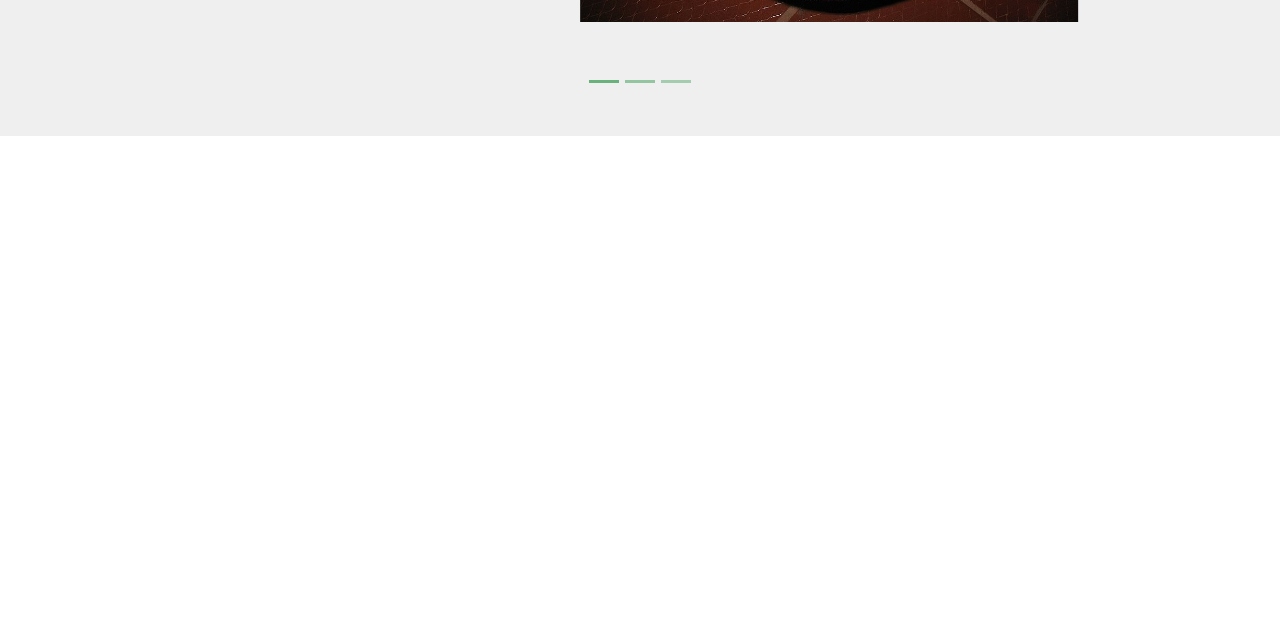
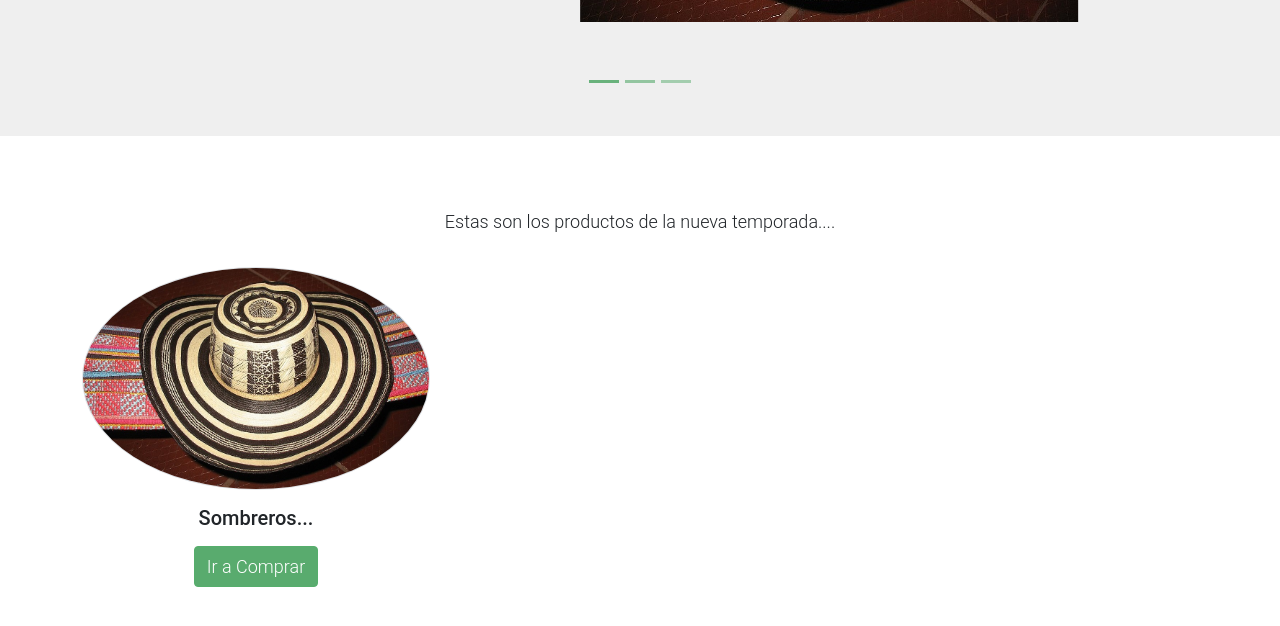
Before and after one commit to CarolynPro/Proyecto, a plain HTML site: page index.html in a window 1280 px wide. Shown: the part 476-1102 px from the top of the page. Drawn offline with Linux system fonts and the light colour scheme.

Commit message:
Secciones

```diff
--- a/index.html
+++ b/index.html
@@ -140,6 +140,25 @@
     </a>
     </div>
 <!-- fin carrusel -->
+    <section class="container py-5">
+        <div class="row text-center pt-3">
+            <div class="col-lg-6 m-auto">
+                <h1 class="h1 categorías del mes"></h1>
+                <p>
+                    Estas son los productos de la nueva temporada....
+                </p>
+            </div>
+
+        <div class="row">
+            <div class="col-12 col-md-4 mt-3">
+                <a href="#"><img src="assets/img/category_img_01.jpg" class="rounded-circle img-fluid border"></a>
+                <h5 class="text-center mt-3 mb-3"> Sombreros...</h5>
+                <p class="text-center"><a class="btn btn-success" href="#">Ir a Comprar</a></p>
+            </div>
+        </div>
+
+
+    </section>
     <br><br><br><br><br><br><br><br><br><br><br><br><br><br><br><br><br><br><br><br><br><br><br><br><br><br><br><br><br><br><br><br><br><br><br><br><br><br>
     <!--Fin Secciones-->
 
```
